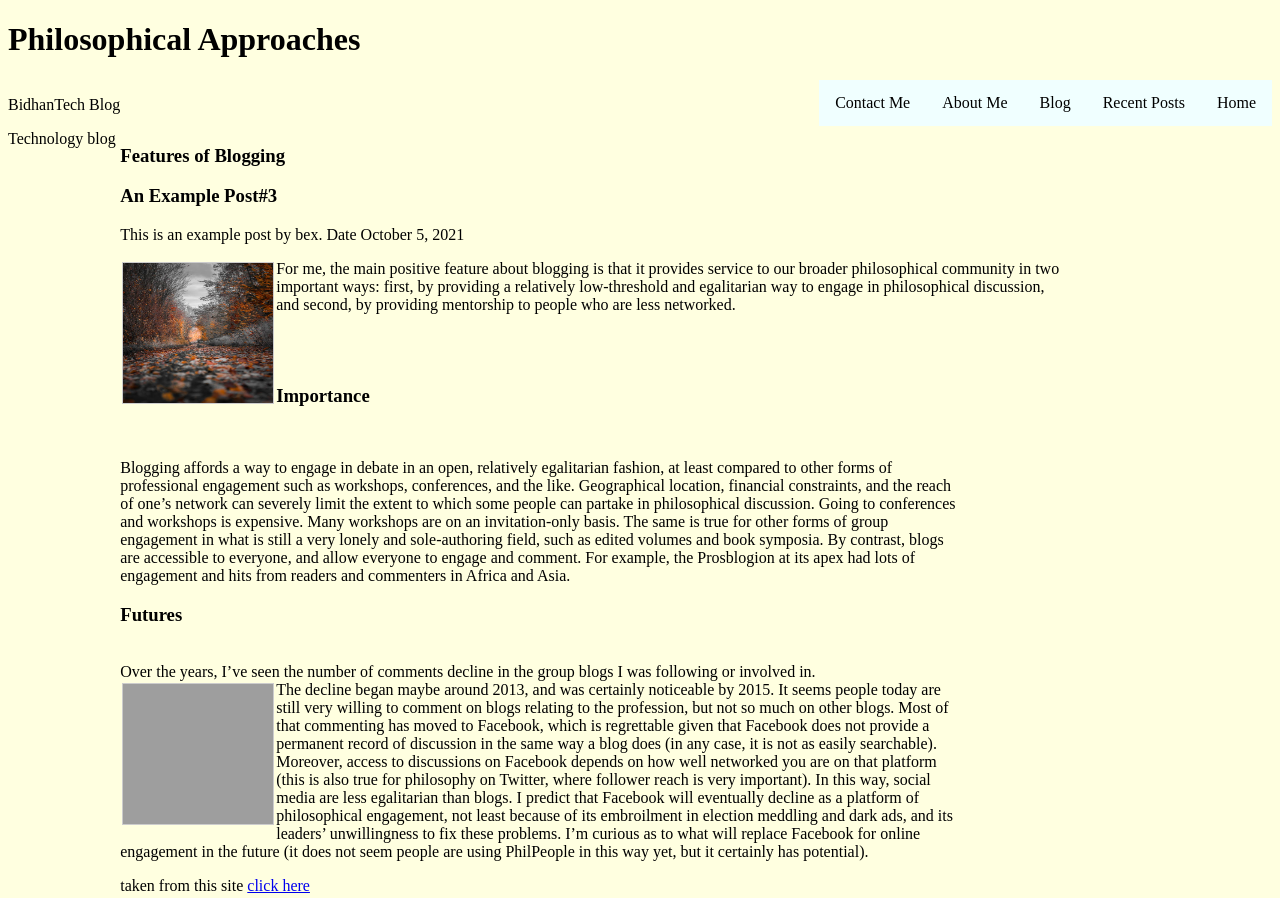
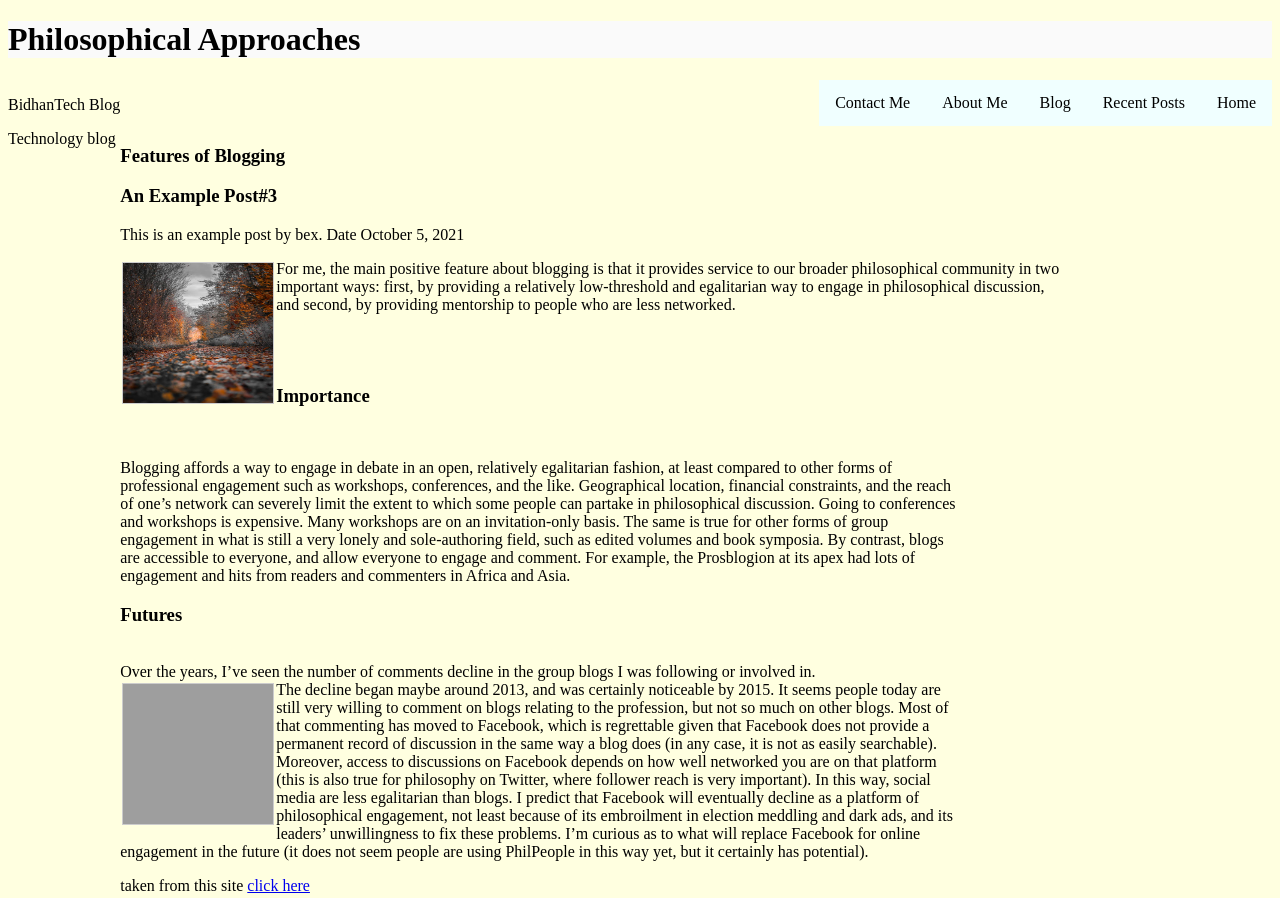
Before and after one commit to Esubex1/Bexse.github.io, a plain HTML site: page cs315/W2D1Style.html in a window 1280 px wide. Shown: the top 898 px of the page. Drawn offline with Linux system fonts and the light colour scheme; grey boxes are pictures that could not be loaded; files whose address does not match are found by name.

Commit message:
Update style.css

```diff
--- a/cs315/style.css
+++ b/cs315/style.css
@@ -29,6 +29,12 @@ body{
   overflow: hidden;
   background-color: #333;
 }
+.header{
+
+    background-color: rgb(250, 250, 250);
+    text-decoration: tan;
+    margin:auto;
+}
 
 .top-bar a {
   float: right;
@@ -38,6 +44,9 @@ body{
   padding: 14px 16px;
   text-decoration: none;
   background-color: azure;
+}
+.top-bar a :hover{
+    color: black;
 }
 .bid{
        float: left;
```
